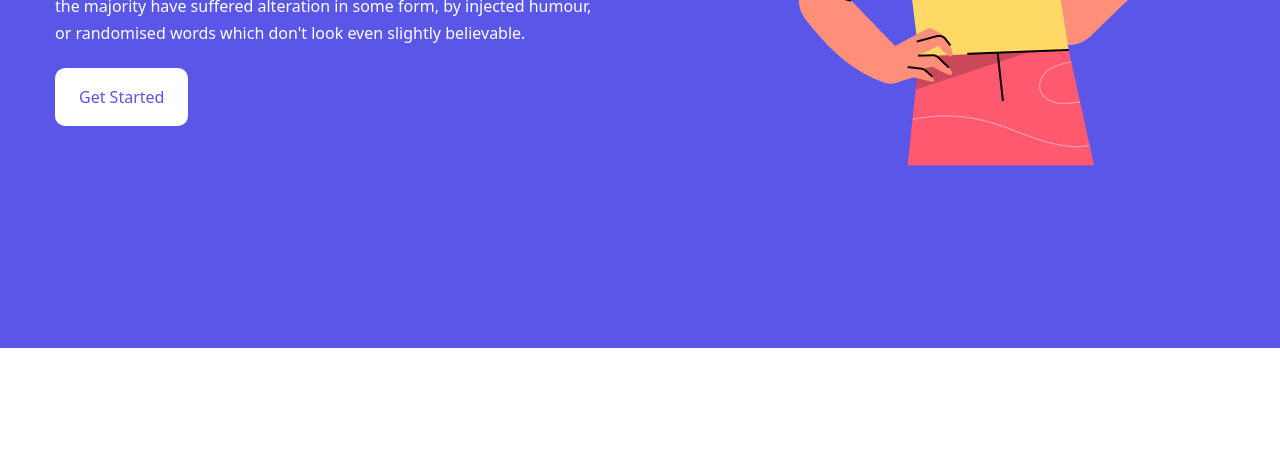
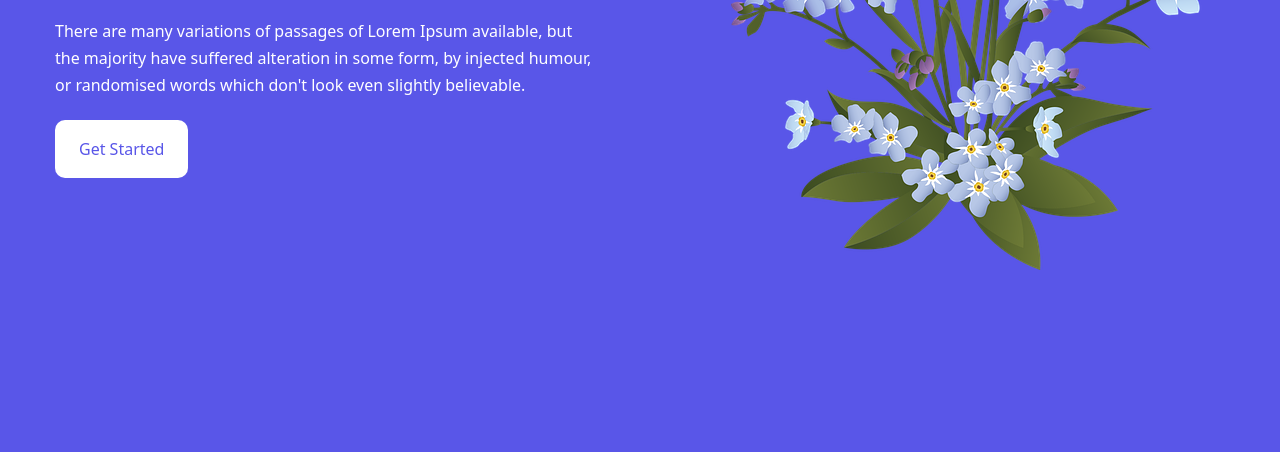
Before and after one commit to codayon/ftn-creative, a website: page src/index.html in a window 1280 px wide. Shown: the part 709-1161 px from the top of the page. Before the commit the page ends 1057 px from the top, so only its background shows below. Drawn offline with Linux system fonts and the light colour scheme.

Commit message:
change banner

```diff
--- a/src/index.html
+++ b/src/index.html
@@ -79,7 +79,7 @@
             >Get Started</a
           >
         </div>
-        <div class=""><img src="assets/banner.png" alt="banner.png" /></div>
+        <div class=""><img src="assets/flower.png" alt="banner.png" /></div>
       </div>
     </section>
   </body>
```
Also changed, not shown: src/assets/flower.png (added).
